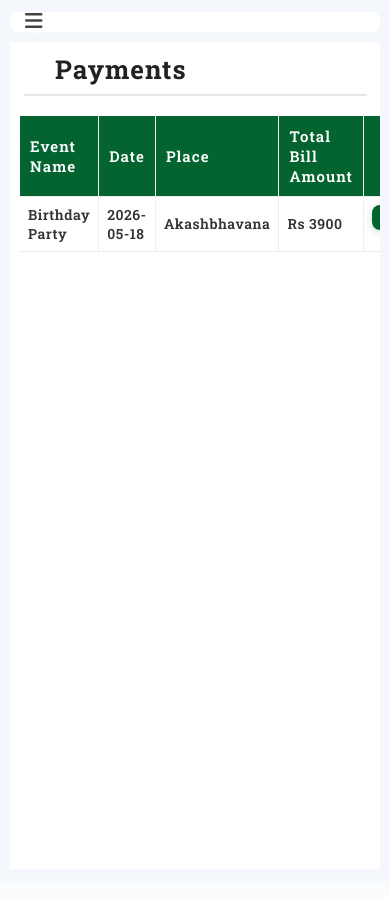
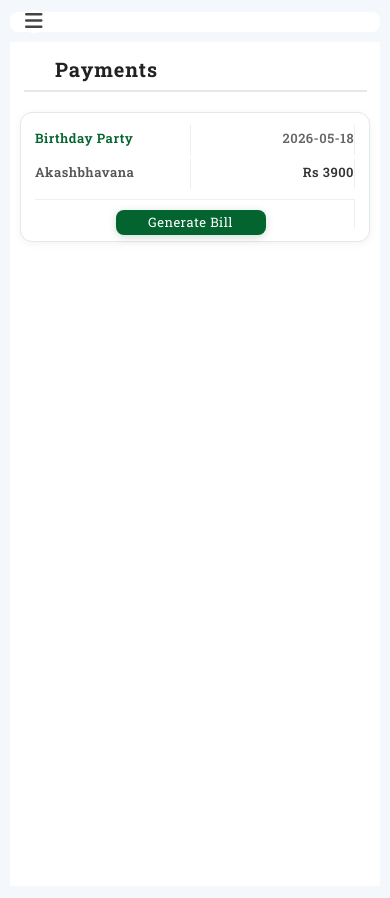
Before and after one commit to hiteshshetty130-coder/Shree-EVents--Event-Management-system, a Flask app: page /payments in a window 390 px wide. Before the commit the page ends 252 px from the top, so only its background shows below. Run offline with Flask 3, Linux system fonts and the light colour scheme; a user stored in the database is signed in; data comes from the database, SQL or seed files in the repository; both versions use the stored data as it was after the commit.

Commit message:
resposive payments

```diff
--- a/static/main.css
+++ b/static/main.css
@@ -2096,6 +2096,105 @@ button .fa-trash {
   border-radius: 10px;
 }
 
+@media (max-width: 768px) {
+  .payment-content {
+    min-height: 100svh;
+  }
+
+  .payments-table-container {
+    height: auto;
+    min-height: 100svh;
+    padding: 14px 10px;
+    box-shadow: none;
+  }
+
+  .payments-table-container h2 {
+    font-size: 20px;
+  }
+
+  .payments-table-container table,
+  .payments-table-container thead,
+  .payments-table-container tbody {
+    display: block;
+    width: 100%;
+    box-sizing: border-box;
+  }
+
+  .payments-table-container thead {
+    display: none;
+  }
+
+  /* each row = a card */
+  .payments-table-container tbody tr {
+    display: grid;
+    grid-template-columns: 1fr 1fr;
+    grid-template-rows: auto auto auto;
+    background: #fff;
+    border: 1px solid #e5e7eb;
+    border-radius: 12px;
+    margin-bottom: 10px;
+    padding: 12px 14px;
+    box-shadow: 0 2px 8px rgba(0, 0, 0, 0.05);
+    transform: none;
+    gap: 4px 8px;
+  }
+
+  .payments-table-container tbody tr:hover {
+    background: #eef7f1;
+    transform: none;
+  }
+
+  .payments-table-container tbody td {
+    display: block;
+    border-bottom: none;
+    padding: 4px 0;
+    font-size: 13px;
+    box-sizing: border-box;
+  }
+
+  /* row 1: Event Name (left) | Date (right) */
+  .payments-table-container tbody td:nth-child(1) {
+    grid-column: 1;
+    grid-row: 1;
+    font-weight: 600;
+    color: #04642f;
+  }
+
+  .payments-table-container tbody td:nth-child(2) {
+    grid-column: 2;
+    grid-row: 1;
+    text-align: right;
+    color: #666;
+  }
+
+  /* row 2: Place (left) | Amount (right) */
+  .payments-table-container tbody td:nth-child(3) {
+    grid-column: 1;
+    grid-row: 2;
+    color: #555;
+  }
+
+  .payments-table-container tbody td:nth-child(4) {
+    grid-column: 2;
+    grid-row: 2;
+    text-align: right;
+    font-weight: 600;
+    color: #333;
+  }
+
+  /* row 3: Button centered */
+  .payments-table-container tbody td:nth-child(5) {
+    grid-column: 1 / -1;
+    grid-row: 3;
+    text-align: center;
+    padding-top: 10px;
+    border-top: 1px solid #f0f0f0;
+    margin-top: 6px;
+  }
+  .a-tag button{
+    width: 150px;
+  }
+}
 
 
 /*=========================================ORDERS PAGE STYLE=============================================== */
--- a/templates/items.html
+++ b/templates/items.html
@@ -1,6 +1,6 @@
 {% extends "base.html" %}
 {% block title %}Inventory List{% endblock %}
-
+{% block heading %}Items List{% endblock %}
 {% block content %}
 
 <div class="inventory-wrapper">
--- a/templates/payments.html
+++ b/templates/payments.html
@@ -7,6 +7,7 @@
         <h2>payments</h2>
         <hr>
             <table>
+
                 <thead>
                     <tr>
                         <td>Event Name</td>
@@ -31,7 +32,7 @@
                         {% endif %}
                         {% endfor %}
                         </td>
-                        <td style="text-align: center;"><a href="/bill/{{e[0]}}" target="_blank"><button>Generate Bill</button></a></td>
+                        <td style="text-align: center;"><a href="/bill/{{e[0]}}" target="_blank" class="a-tag"><button>Generate Bill</button></a></td>
                     </tr>
                     {% endfor %}
                 </tbody>
```
Also changed, not shown: inventory.py (+28 -19 lines), database.db.
